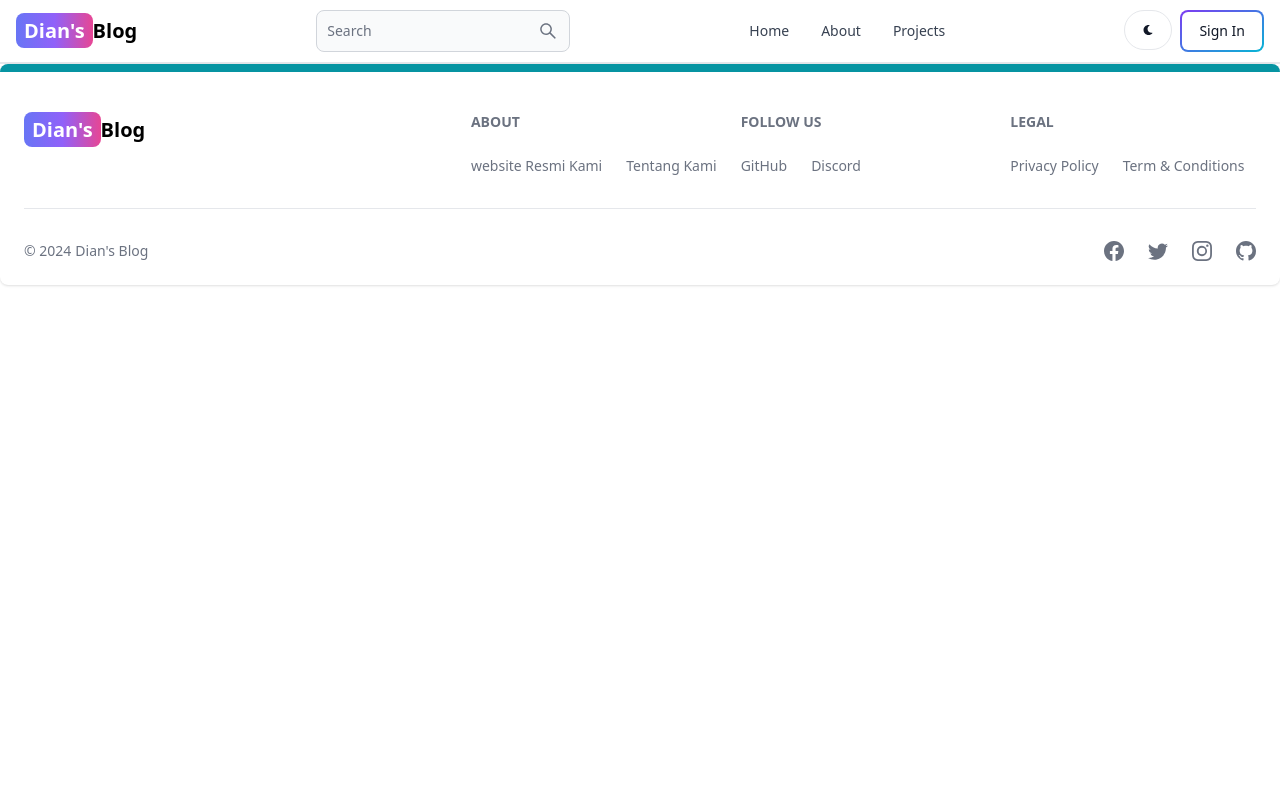
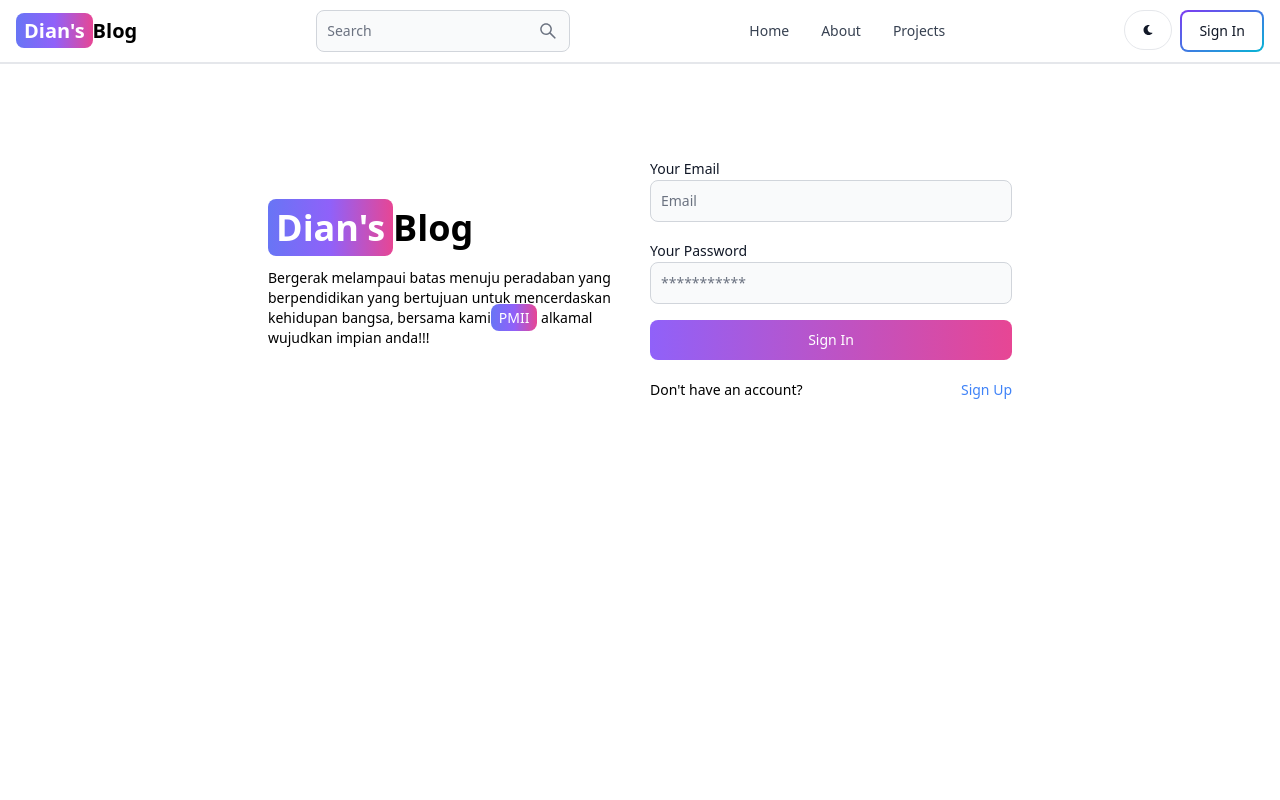
Before and after one commit to sandalkiwo/mern-blog, a React (Vite) app in the folder client/: page /sign-in in a window 1280 px wide. Shown: the top 800 px of the page. Built offline with nearby package versions, Linux system fonts and the light colour scheme.

Commit message:
complete signin page functionality

```diff
--- a/client/src/pages/SignIn.jsx
+++ b/client/src/pages/SignIn.jsx
@@ -1,11 +1,126 @@
-import React from 'react'
+import React, { useState } from "react";
+import { Link, useNavigate } from "react-router-dom";
+import { Alert, Button, Label, Spinner, TextInput } from "flowbite-react";
 
 const SignIn = () => {
+  const [formData, setFormData] = useState({});
+  const [errorMessage, setErrorMessage] = useState(null);
+  const [loading, setLoading] = useState(false);
+
+  const navigate = useNavigate();
+
+  const handleChange = (e) => {
+    setFormData({
+      ...formData,
+      [e.target.id]: e.target.value.trim(),
+    });
+  };
+
+  const handleSubmit = async (e) => {
+    e.preventDefault();
+
+    if (!formData.email || !formData.password) {
+      return setErrorMessage("All fields are required");
+    }
+
+    try {
+      setLoading(true);
+      setErrorMessage(null);
+      const res = await fetch("/api/auth/signin", {
+        method: "POST",
+        headers: {
+          "Content-Type": "application/json",
+        },
+        body: JSON.stringify(formData),
+      });
+      const data = await res.json();
+
+      if (data.success === false) {
+        return setErrorMessage(data.message);
+      }
+      setLoading(false);
+      if (res.ok) {
+        navigate("/");
+      }
+    } catch (error) {
+      setErrorMessage(error.message);
+      setLoading(false);
+    }
+  };
+
   return (
-    <div>
+    <div className="min-h-screen mt-20">
+      <div className="flex p-3 max-w-3xl mx-auto flex-col md:flex-row md:items-center gap-5">
+        {/* Left */}
+        <div className="flex-1">
+          <Link to={"/"} className=" text-4xl font-bold dark:text-white">
+            <span className="px-2 py-1 bg-gradient-to-r from-indigo-500 via-purple-500 to-pink-500 rounded-lg text-white">
+              Dian's
+            </span>
+            Blog
+          </Link>
+          <p className="text-sm mt-5">
+            Bergerak melampaui batas menuju peradaban yang berpendidikan yang
+            bertujuan untuk mencerdaskan kehidupan bangsa, bersama kami
+            <span className="px-2 py-1 bg-gradient-to-r from-indigo-500 via-purple-500 to-pink-500 rounded-lg text-white">
+              PMII
+            </span>{" "}
+            alkamal wujudkan impian anda!!!
+          </p>
+        </div>
+        {/* Rigth */}
+        <div className="flex-1">
+          <form onSubmit={handleSubmit} className="flex flex-col gap-4">
+            <div className="">
+              <Label value="Your Email" />
+              <TextInput
+                type="email"
+                placeholder="Email"
+                id="email"
+                onChange={handleChange}
+                required
+              />
+            </div>
+            <div className="">
+              <Label value="Your Password" />
+              <TextInput
+                type="password"
+                placeholder="***********"
+                id="password"
+                onChange={handleChange}
+                required
+              />
+            </div>
+            <Button
+              gradientDuoTone="purpleToPink"
+              type="submit"
+              disabled={loading}
+            >
+              {loading ? (
+                <>
+                  <Spinner size="sm" />
+                  <span className="pl-3">Loading...</span>
+                </>
+              ) : (
+                "Sign In"
+              )}
+            </Button>
+          </form>
+          <div className="flex text-sm mt-5 justify-between">
+            <span>Don't have an account?</span>
+            <Link to="/sign-up" className="text-blue-500">
+              Sign Up
+            </Link>
+          </div>
+          {errorMessage && (
+            <Alert className="mt-5" color="failure">
+              {errorMessage}
+            </Alert>
+          )}
+        </div>
+      </div>
+    </div>
+  );
+};
 
-    </div>
-  )
-}
-
-export default SignIn
+export default SignIn;
```
